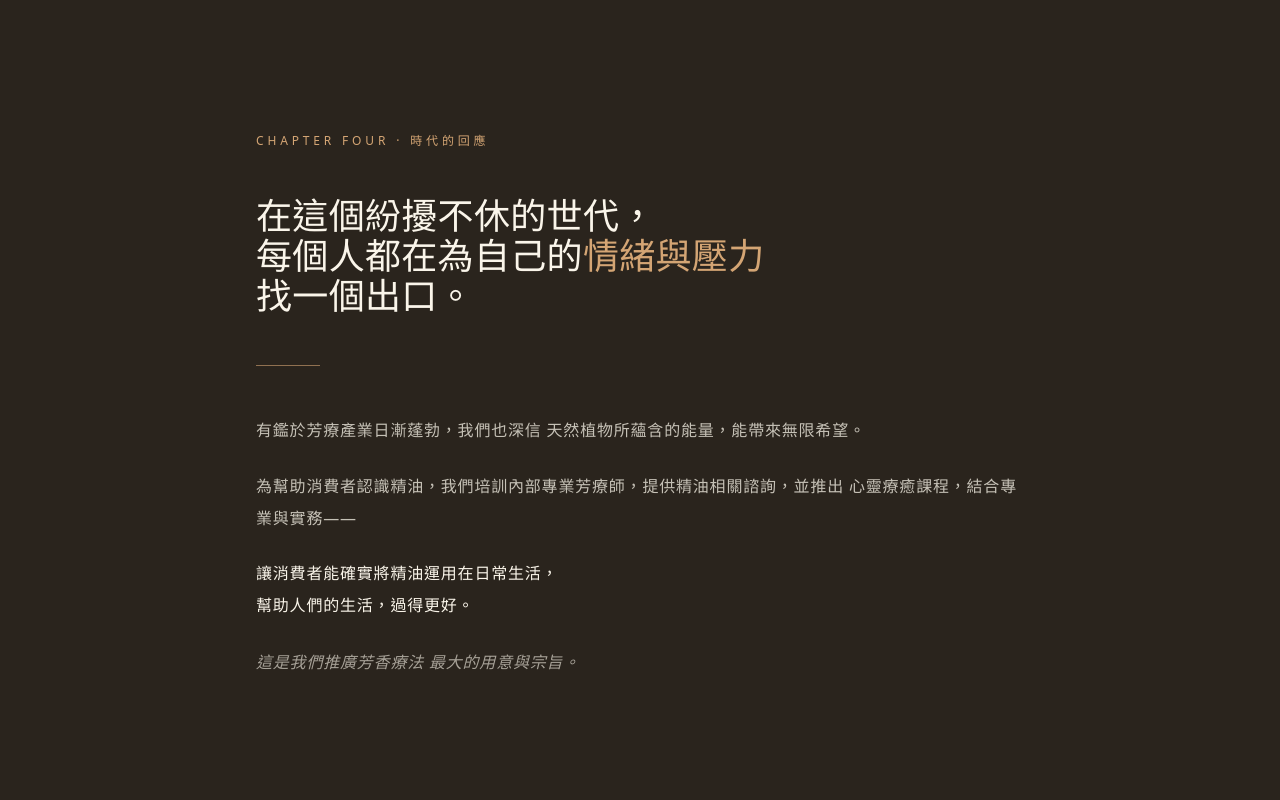
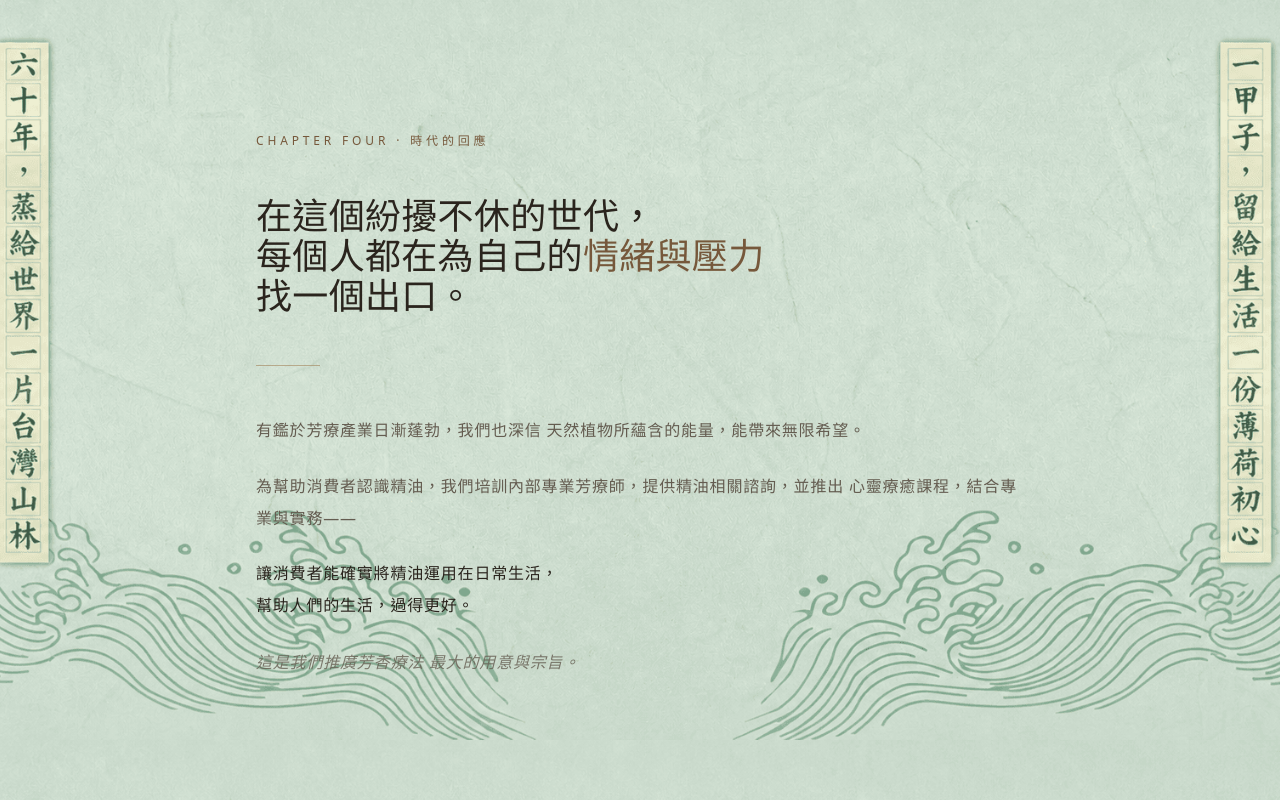
Before and after one commit to kiolllery8-dev/maporoo-site, a Next.js app: page / in a window 1280 px wide. Shown: the part 5660-6460 px from the top of the page. Built offline with nearby package versions, Linux system fonts and the light colour scheme.

Commit message:
design: chapter 7 transparent (recolor for light bg) + lighter nav backdrop

```diff
--- a/app/components/ChapterMission.tsx
+++ b/app/components/ChapterMission.tsx
@@ -4,40 +4,40 @@ import FadeIn from "./FadeIn";
 
 export default function ChapterMission() {
   return (
-    <section className="relative bg-ink text-cream py-32 md:py-48 px-6">
+    <section className="relative py-32 md:py-48 px-6">
       <div className="max-w-3xl mx-auto space-y-12">
         <FadeIn>
-          <p className="text-xs tracking-widest2 uppercase text-tea-light">
+          <p className="text-xs tracking-widest2 uppercase text-tea-deep">
             Chapter Four · 時代的回應
           </p>
         </FadeIn>
 
         <FadeIn delay={0.2}>
-          <h2 className="font-serif font-light text-3xl md:text-4xl leading-[1.7]">
+          <h2 className="font-serif font-light text-3xl md:text-4xl leading-[1.7] text-ink">
             在這個紛擾不休的世代，<br />
-            每個人都在為自己的<span className="text-tea-light">情緒與壓力</span>
+            每個人都在為自己的<span className="text-tea-deep">情緒與壓力</span>
             <br />
             找一個出口。
           </h2>
         </FadeIn>
 
         <FadeIn delay={0.4}>
-          <span className="block w-16 h-px bg-tea-light/60" />
+          <span className="block w-16 h-px bg-tea/60" />
         </FadeIn>
 
         <FadeIn delay={0.5}>
-          <div className="space-y-6 text-cream/75 leading-loose tracking-wider font-light">
+          <div className="space-y-6 text-ink-soft leading-loose tracking-wider font-light">
             <p>
               有鑑於芳療產業日漸蓬勃，我們也深信&nbsp;天然植物所蘊含的能量，能帶來無限希望。
             </p>
             <p>
               為幫助消費者認識精油，我們培訓內部專業芳療師，提供精油相關諮詢，並推出&nbsp;心靈療癒課程，結合專業與實務——
             </p>
-            <p className="font-serif text-cream">
+            <p className="font-serif text-ink">
               讓消費者能確實將精油運用在日常生活，<br />
               幫助人們的生活，過得更好。
             </p>
-            <p className="text-cream/60 italic">
+            <p className="text-ink-soft/80 italic">
               這是我們推廣芳香療法&nbsp;最大的用意與宗旨。
             </p>
           </div>
--- a/app/components/Nav.tsx
+++ b/app/components/Nav.tsx
@@ -16,7 +16,7 @@ export default function Nav() {
     <nav
       className={`fixed top-0 left-0 right-0 z-50 transition-all duration-700 ${
         scrolled
-          ? "bg-cream/85 backdrop-blur-md border-b border-tea/10"
+          ? "bg-cream/30 backdrop-blur-sm border-b border-tea/10"
           : "bg-transparent"
       }`}
     >
```
